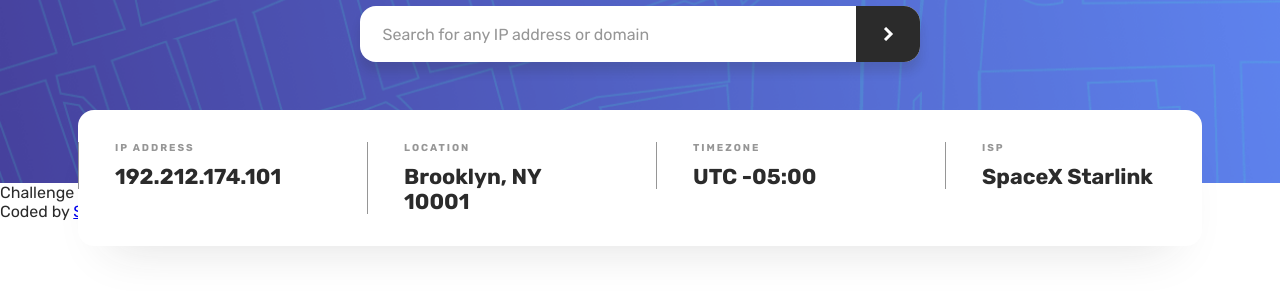
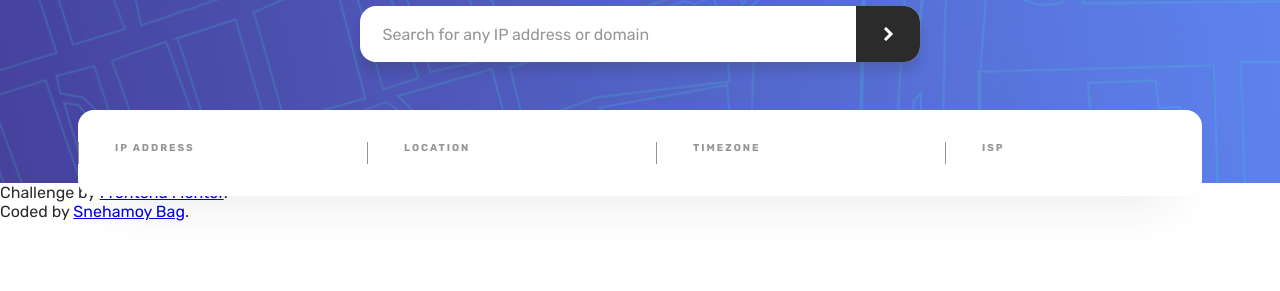
Before and after one commit to snehamoybag/fem-ip-address-tracker, a plain HTML site: page index.html in a window 1280 px wide. Shown: the part 101-392 px from the top of the page. Drawn offline with Linux system fonts and the light colour scheme; no server answers.

Commit message:
clean up extra tags

```diff
--- a/index.html
+++ b/index.html
@@ -25,7 +25,7 @@
         <div class="app">
             <div class="app__header">
                 <h1 class="app__title">IP Address Tracker</h1>
-                <form id="form-get-ip" class="app__form" action="" method="GET">
+                <form id="form-ip" class="app__form" action="" method="GET">
                     <div class="app__form_field-group">
                         <label for="f-domain">
                             <span class="sr-only">Search for any IP address or domain</span>
@@ -40,27 +40,19 @@
                 <div class="app__user-info">
                     <div class="app__user-info_component">
                         <h3>IP Address</h3>
-                        <p id="user-ip-address">
-                            192.212.174.101
-                        </p>
+                        <p id="user-ip-address"></p>
                     </div>
                     <div class="app__user-info_component">
                         <h3>Location</h3>
-                        <p id="user-location">
-                            Brooklyn, NY 10001
-                        </p>
+                        <p id="user-location"></p>
                     </div>
                     <div class="app__user-info_component">
                         <h3>Timezone</h3>
-                        <p id="user-time-zone">
-                            UTC -05:00
-                        </p>
+                        <p id ="user-time-zone"></p>
                     </div>
                     <div class="app__user-info_component">
                         <h3>ISP</h3>
-                        <p id="user-isp">
-                            SpaceX Starlink
-                        </p>
+                        <p id="user-isp"></p>
                     </div>
                 </div>
             </div>
```
